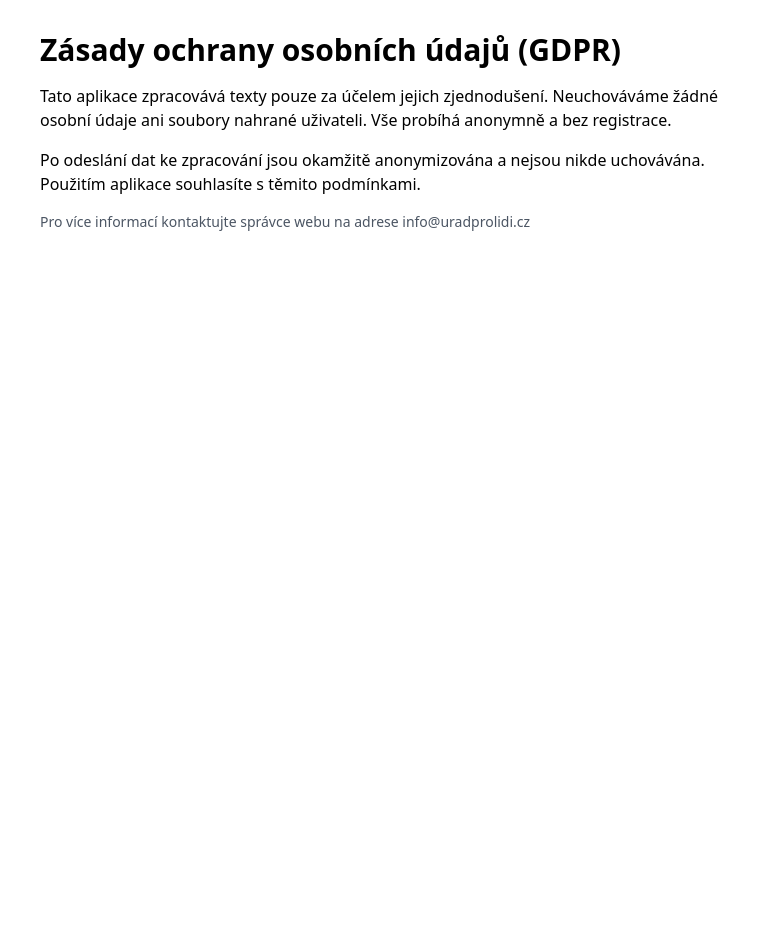
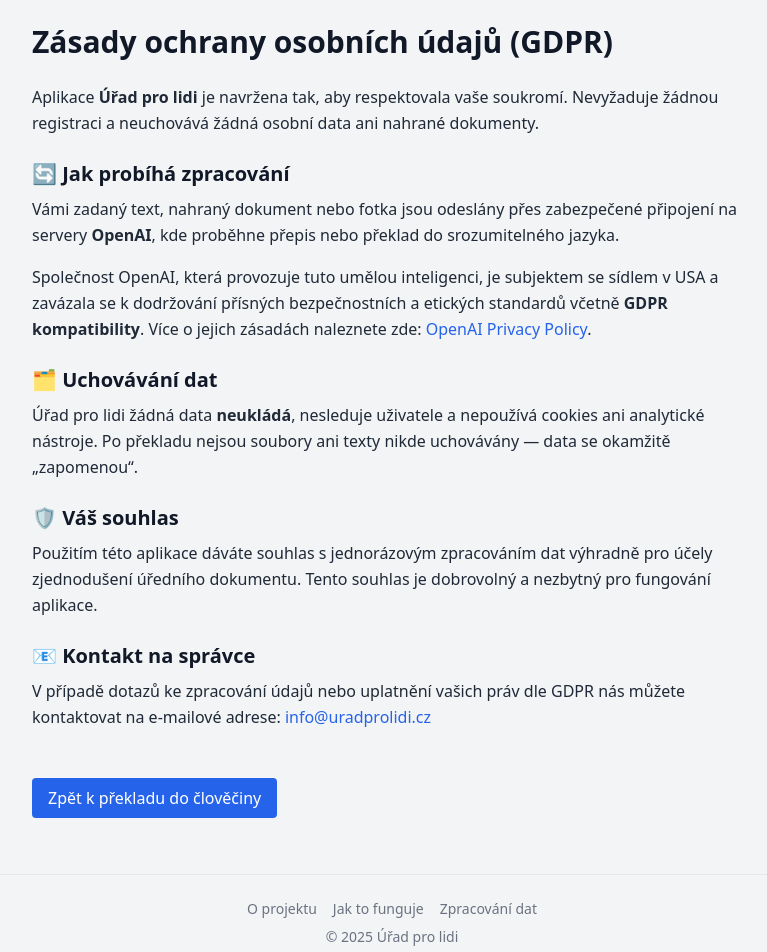
Before and after one commit to JiriTill/uradprolidi, a React (Vite) app: page /gdpr in a window 1280 px wide. Shown: the top 952 px of the page, without its empty margins (248-1015 px from the left). Before the commit the page ends 800 px from the top, so only its background shows below. Built offline with nearby package versions, Linux system fonts and the light colour scheme.

Commit message:
Update GDPR.jsx

```diff
--- a/src/pages/GDPR.jsx
+++ b/src/pages/GDPR.jsx
@@ -1,20 +1,55 @@
 import React from 'react';
+import { Link } from 'react-router-dom';
 
-export default function GDPRPage() {
+export default function GDPR() {
   return (
-    <div className="p-8 max-w-3xl mx-auto">
-      <h1 className="text-3xl font-bold mb-4">Zásady ochrany osobních údajů (GDPR)</h1>
-      <p className="mb-4">
-        Tato aplikace zpracovává texty pouze za účelem jejich zjednodušení. Neuchováváme žádné osobní údaje ani soubory
-        nahrané uživateli. Vše probíhá anonymně a bez registrace.
-      </p>
-      <p className="mb-4">
-        Po odeslání dat ke zpracování jsou okamžitě anonymizována a nejsou nikde uchovávána. Použitím aplikace
-        souhlasíte s těmito podmínkami.
-      </p>
-      <p className="text-sm text-gray-600">
-        Pro více informací kontaktujte správce webu na adrese info@uradprolidi.cz
-      </p>
+    <div className="min-h-screen bg-gray-100 flex flex-col justify-between">
+      <main className="p-6 max-w-3xl mx-auto">
+        <h1 className="text-3xl font-bold mb-6 text-gray-900">Zásady ochrany osobních údajů (GDPR)</h1>
+
+        <p className="mb-4 text-gray-800 leading-relaxed">
+          Aplikace <strong>Úřad pro lidi</strong> je navržena tak, aby respektovala vaše soukromí. Nevyžaduje žádnou registraci a neuchovává žádná osobní data ani nahrané dokumenty.
+        </p>
+
+        <h2 className="text-xl font-semibold mt-6 mb-2 text-gray-900">🔄 Jak probíhá zpracování</h2>
+        <p className="mb-4 text-gray-800 leading-relaxed">
+          Vámi zadaný text, nahraný dokument nebo fotka jsou odeslány přes zabezpečené připojení na servery <strong>OpenAI</strong>, kde proběhne přepis nebo překlad do srozumitelného jazyka.
+        </p>
+        <p className="mb-4 text-gray-800 leading-relaxed">
+          Společnost OpenAI, která provozuje tuto umělou inteligenci, je subjektem se sídlem v USA a zavázala se k dodržování přísných bezpečnostních a etických standardů včetně <strong>GDPR kompatibility</strong>. Více o jejich zásadách naleznete zde: <a href="https://openai.com/policies/privacy-policy" target="_blank" rel="noopener noreferrer" className="text-blue-600 hover:underline">OpenAI Privacy Policy</a>.
+        </p>
+
+        <h2 className="text-xl font-semibold mt-6 mb-2 text-gray-900">🗂️ Uchovávání dat</h2>
+        <p className="mb-4 text-gray-800 leading-relaxed">
+          Úřad pro lidi žádná data <strong>neukládá</strong>, nesleduje uživatele a nepoužívá cookies ani analytické nástroje. Po překladu nejsou soubory ani texty nikde uchovávány — data se okamžitě „zapomenou“.
+        </p>
+
+        <h2 className="text-xl font-semibold mt-6 mb-2 text-gray-900">🛡️ Váš souhlas</h2>
+        <p className="mb-4 text-gray-800 leading-relaxed">
+          Použitím této aplikace dáváte souhlas s jednorázovým zpracováním dat výhradně pro účely zjednodušení úředního dokumentu. Tento souhlas je dobrovolný a nezbytný pro fungování aplikace.
+        </p>
+
+        <h2 className="text-xl font-semibold mt-6 mb-2 text-gray-900">📧 Kontakt na správce</h2>
+        <p className="mb-4 text-gray-800 leading-relaxed">
+          V případě dotazů ke zpracování údajů nebo uplatnění vašich práv dle GDPR nás můžete kontaktovat na e-mailové adrese: <a href="mailto:info@uradprolidi.cz" className="text-blue-600 hover:underline">info@uradprolidi.cz</a>
+        </p>
+
+        <Link
+          to="/"
+          className="inline-block mt-8 px-4 py-2 bg-blue-600 text-white rounded hover:bg-blue-700 transition"
+        >
+          Zpět k překladu do člověčiny
+        </Link>
+      </main>
+
+      <footer className="text-center text-sm text-gray-500 py-6 border-t mt-8">
+        <div className="space-x-4">
+          <Link to="/o-projektu" className="hover:underline">O projektu</Link>
+          <Link to="/jak-to-funguje" className="hover:underline">Jak to funguje</Link>
+          <Link to="/gdpr" className="hover:underline">Zpracování dat</Link>
+        </div>
+        <p className="mt-2">&copy; {new Date().getFullYear()} Úřad pro lidi</p>
+      </footer>
     </div>
   );
 }
```
